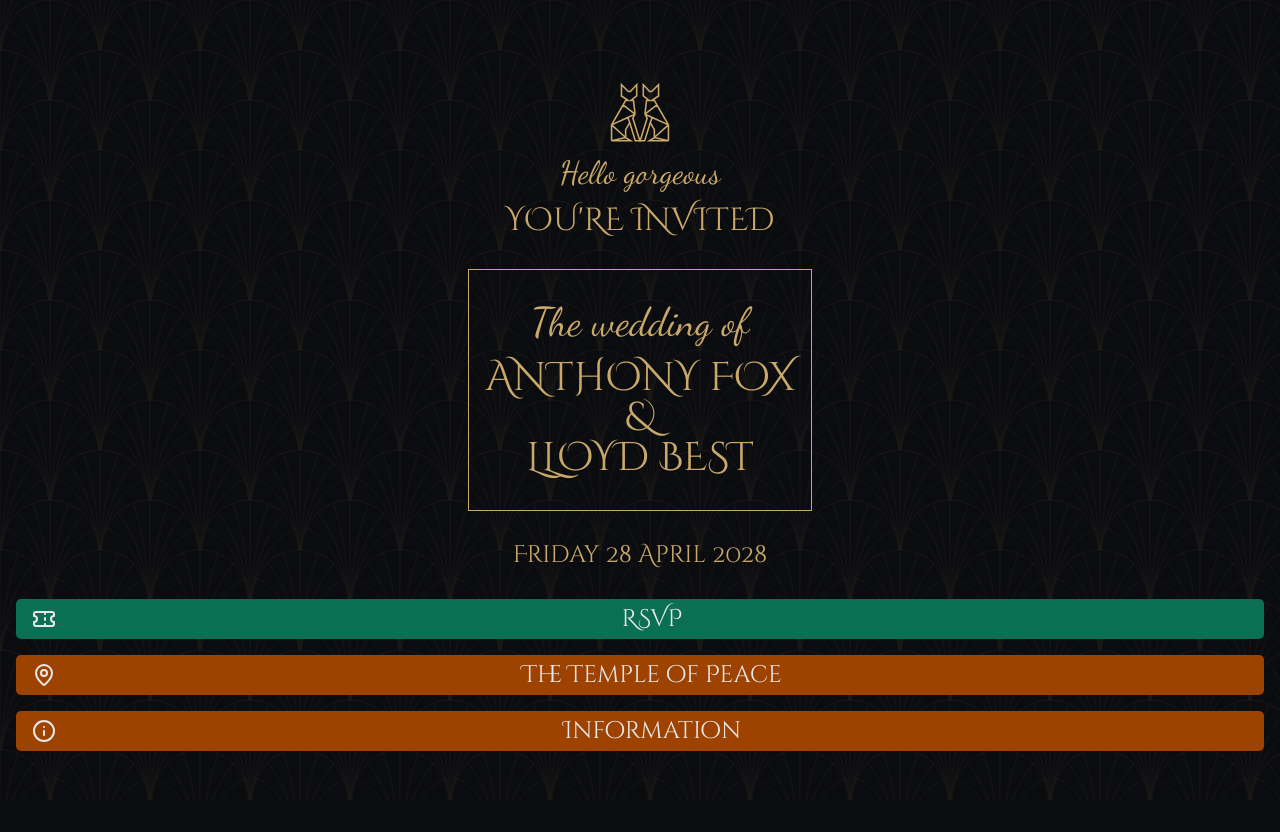
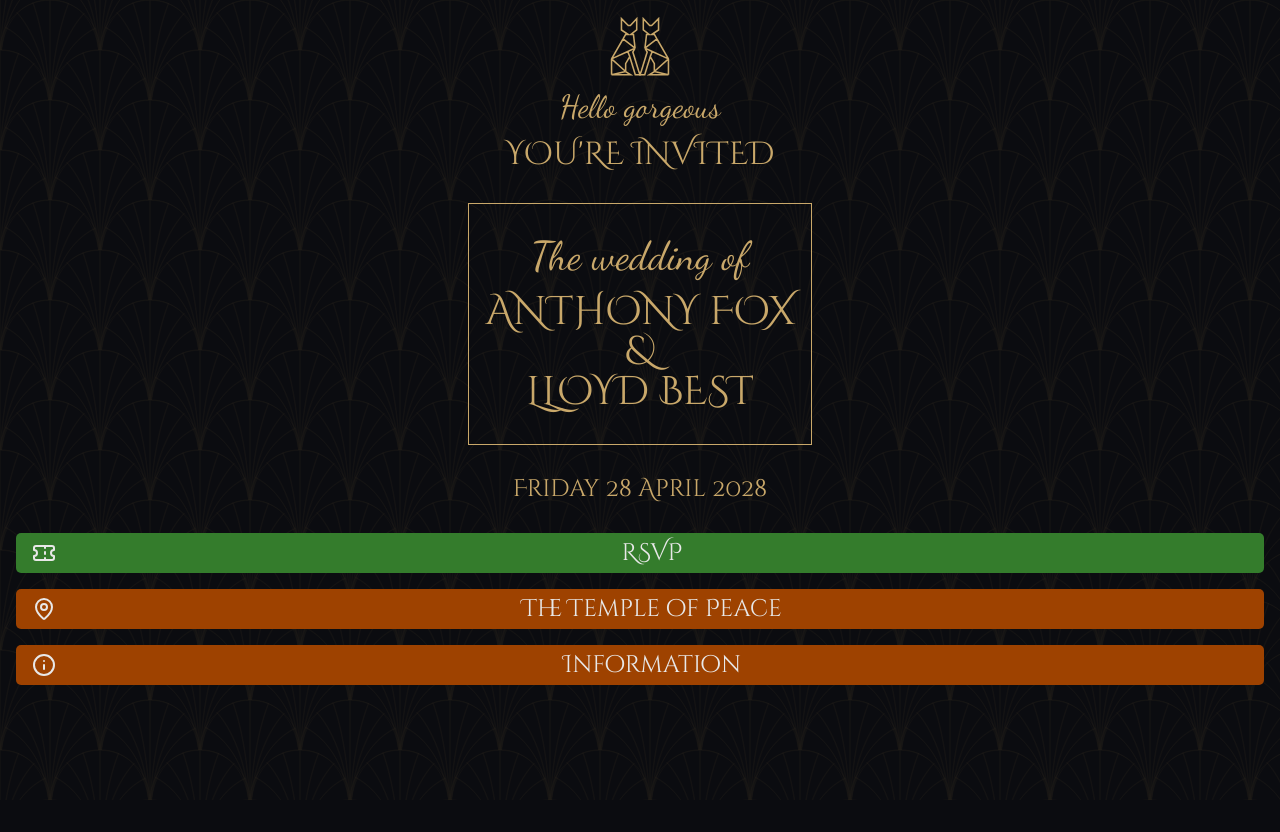
Before and after one commit to MattElcock/BestFoxWedding, a Next.js app: page / in a window 1280 px wide. After the commit the page ends 800 px from the top, so only its background shows below. Built offline with nearby package versions, Linux system fonts and the light colour scheme; a web font is replaced by a local one.

Commit message:
different green

```diff
--- a/src/app/globals.css
+++ b/src/app/globals.css
@@ -1,5 +1,5 @@
 :root {
-  --color-primary: #0a6f55;
+  --color-primary: #347c2c;
   --color-secondary: #c9a86a;
   --color-tertiary: #9e4200;
   --text-light: #e8e8e8;
@@ -9,6 +9,7 @@ html,
 body {
   position: relative;
   max-width: 100vw;
+  min-height: 100vh;
   overflow-x: hidden;
   background-color: #0b0c10;
   color: var(--color-secondary);
@@ -34,7 +35,7 @@ body::after {
   background-position: 50px 50px;
 }
 
-.container {
+main {
   position: relative;
   margin: 1rem;
   z-index: 1;
--- a/src/app/layout.tsx
+++ b/src/app/layout.tsx
@@ -37,9 +37,7 @@ export default function RootLayout({
       className={`${cinzelDecorative.variable} ${dancingScript.variable} ${federo.variable}`}
     >
       <body>
-        <div className="container">
-          <main>{children}</main>
-        </div>
+        <main>{children}</main>
       </body>
     </html>
   );
--- a/src/app/page.css
+++ b/src/app/page.css
@@ -1,11 +1,8 @@
-.page-container {
+main {
   display: flex;
   flex-direction: column;
   align-items: center;
   gap: 2rem;
-  justify-content: center;
-  align-items: center;
-  height: 100vh;
 }
 
 h1,
--- a/src/app/page.tsx
+++ b/src/app/page.tsx
@@ -4,7 +4,7 @@ import { Info, MapPin, Ticket } from "lucide-react";
 
 export default function Home() {
   return (
-    <div className="page-container">
+    <>
       <h1>
         <Image
           width={60}
@@ -39,6 +39,6 @@ export default function Home() {
           Information
         </button>
       </div>
-    </div>
+    </>
   );
 }
```
